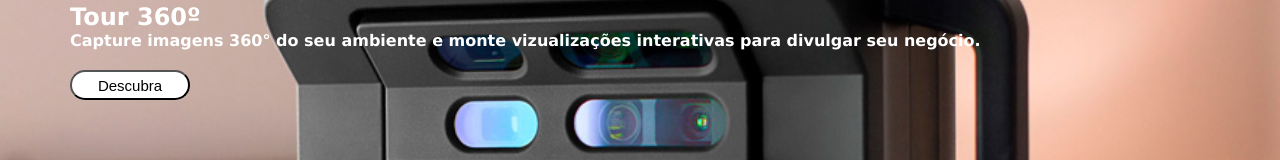
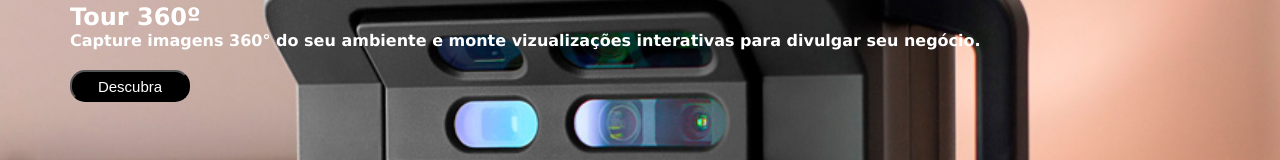
Before and after one commit to AllieDigital/alliedigital, a React (Create React App) app in the folder allie-digital/: page / in a window 1280 px wide. Shown: the part 147-307 px from the top of the page. Built offline with nearby package versions, Linux system fonts and the light colour scheme.

Commit message:
feat: pag principal

```diff
--- a/allie-digital/src/pages/Principal.js
+++ b/allie-digital/src/pages/Principal.js
@@ -162,12 +162,13 @@ function Principal () {
         </div>
 
         <img src={ principal3 } alt="imagem de homem com oculos VR" className="img-principal3" />
+
       </div>
 
       <object>
         <param name="movie" value="https://youtu.be/56SJXNxLPPQ"></param>
         <param name="allowFullScreen" value="true"></param>
-        <embed src="https://youtu.be/56SJXNxLPPQ" width="80%" height="550px" className="video-principal" type="application/x-shockwave-flash" allowscriptaccess="always" allowfullscreen="true" />
+        <embed src="https://youtu.be/56SJXNxLPPQ" width="80%" height="550px" className="video-principal" autoplay="autoplay" type="application/x-shockwave-flash" allowscriptaccess="always" allowfullscreen="true" />
       </object>
 
       <div className="container-cards">
--- a/allie-digital/src/style/Principals.css
+++ b/allie-digital/src/style/Principals.css
@@ -85,15 +85,13 @@ ol, li {
 }
 
 @media (hover: hover) {
-  .carousel__snapper {
-    animation-name: tonext, snap;
-    animation-timing-function: ease;
-    animation-duration: 6s;
-    animation-iteration-count: infinite;
-  }
 
   .carousel__slide:last-child .carousel__snapper {
     animation-name: tostart, snap;
+    animation-name: tonext, snap;
+    animation-timing-function: ease;
+    animation-duration: 4s;
+    animation-iteration-count: infinite;
   }
 }
 
@@ -248,20 +246,20 @@ ol, li {
 }
 
 button {
-  background-color: white;
-  color: black;
+  background-color: black;
+  color: white;
   border-radius: 15px;
   transition: 500ms;
   width: 120px;
-  height: 30px;
+  height: 32px;
   margin-top: 20px;
   font-size: 15px;
 }
 
 button:hover {
   transform: scale(1.3);
-  background-color: black;
-  color: white;
+  background-color: white;
+  color: black;
 }
 
 
@@ -270,7 +268,7 @@ button:hover {
 }
 
 @keyframes mymove {
-  20% {text-indent: 50px;}
+  40% {text-indent: 80px;}
 }
 
 
--- a/allie-digital/src/style/Tours.css
+++ b/allie-digital/src/style/Tours.css
@@ -2,7 +2,8 @@
   display: flex;
   flex-direction: column;
   align-items: flex-start;
-  padding: 90px;
+  padding-top: 90px;
+  padding-bottom: 0;
 }
 
 .container-cards {
```
